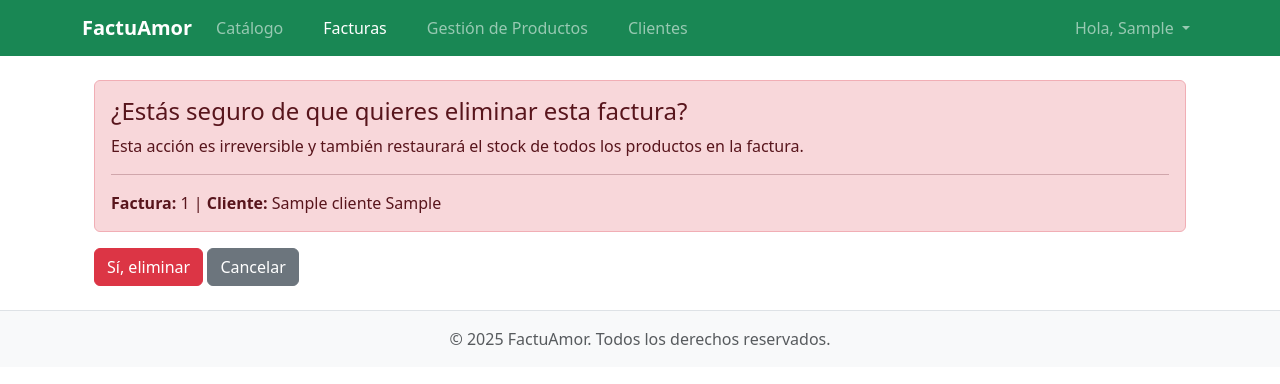
After one commit to lunimati123456/Factuamor-, a Django app: page /factura/eliminar/1/ in a window 1280 px wide. The commit adds this page. Shown: the top 384 px of the page. Run offline with Django 5.2, Linux system fonts and the light colour scheme; a user stored in the database is signed in; tables that the repository leaves empty hold one stand-in row (values such as "Sample post").

Commit message:
feat: Implementar la eliminación de facturas con reversión de stock
Se añadió la vista FacturaDeleteView y su URL para permitir la eliminación de facturas.
La lógica de eliminación utiliza el signal post_delete para restaurar el stock de los productos.
Se agregaron botones de 'Eliminar' en las vistas de lista y detalle, con validación de permisos para controlar el acceso.

```diff
--- /dev/null
+++ b/factura/templates/factura/factura_confirm_delete.html
@@ -0,0 +1,20 @@
+{% extends 'base.html' %}
+
+{% block title %}Confirmar Eliminación{% endblock %}
+
+{% block content %}
+<div class="container my-4">
+    <div class="alert alert-danger" role="alert">
+        <h4 class="alert-heading">¿Estás seguro de que quieres eliminar esta factura?</h4>
+        <p>Esta acción es irreversible y también restaurará el stock de todos los productos en la factura.</p>
+        <hr>
+        <p class="mb-0"><strong>Factura:</strong> {{ factura.pk }} | <strong>Cliente:</strong> {{ factura.cliente }}</p>
+    </div>
+
+    <form method="post">
+        {% csrf_token %}
+        <button type="submit" class="btn btn-danger">Sí, eliminar</button>
+        <a href="{% url 'factura:lista_facturas' %}" class="btn btn-secondary">Cancelar</a>
+    </form>
+</div>
+{% endblock %}
--- a/factura/templates/factura/factura_detail.html
+++ b/factura/templates/factura/factura_detail.html
@@ -49,7 +49,10 @@
                 </tbody>
             </table>
             <div class="d-flex justify-content-end mt-4">
-                <a href="{% url 'factura:lista_facturas' %}" class="btn btn-secondary">Volver al listado</a>
+                <a href="{% url 'factura:lista_facturas' %}" class="btn btn-secondary me-2">Volver al listado</a>
+                {% if perms.factura.delete_factura %}
+                <a href="{% url 'factura:eliminar_factura' factura.pk %}" class="btn btn-danger">Eliminar Factura</a>
+                {% endif %}
             </div>
         </div>
     </div>
--- a/factura/templates/factura/factura_list.html
+++ b/factura/templates/factura/factura_list.html
@@ -33,6 +33,9 @@
                     <td>{{ factura.total|moneda_cop }}</td>
                     <td>
                         <a href="{% url 'factura:detalle_factura' factura.pk %}" class="btn btn-sm btn-info">Ver Detalles</a>
+                        {% if perms.factura.delete_factura %}
+                        <a href="{% url 'factura:eliminar_factura' factura.pk %}" class="btn btn-sm btn-danger">Eliminar</a>
+                        {% endif %}
                     </td>
                 </tr>
                 {% endfor %}
--- a/factura/urls.py
+++ b/factura/urls.py
@@ -1,5 +1,5 @@
 from django.urls import path
-from .views import FacturaCreateView, FacturaListView, FacturaDetailView
+from .views import FacturaCreateView, FacturaDeleteView, FacturaListView, FacturaDetailView
 
 app_name = 'factura'
 
@@ -7,4 +7,5 @@ urlpatterns = [
     path('crear/', FacturaCreateView.as_view(), name='crear_factura'),
     path('lista/', FacturaListView.as_view(), name='lista_facturas'),
     path('<int:pk>/', FacturaDetailView.as_view(), name='detalle_factura'),
+    path('eliminar/<int:pk>/', FacturaDeleteView.as_view(), name='eliminar_factura'),
 ]
--- a/factura/views.py
+++ b/factura/views.py
@@ -1,7 +1,7 @@
 from django.shortcuts import render, redirect
 from django.urls import reverse_lazy
 from django.views import View
-from django.views.generic import ListView, DetailView
+from django.views.generic import ListView, DetailView, DeleteView
 from django.db import transaction
 from django.core.exceptions import ValidationError
 from .forms import FacturaForm
@@ -78,3 +78,9 @@ class FacturaDetailView(LoginRequiredMixin, DetailView):
     model = Factura
     template_name = 'factura/factura_detail.html'
     context_object_name = 'factura'
+
+class FacturaDeleteView(LoginRequiredMixin, PermissionRequiredMixin, DeleteView):
+    model = Factura
+    template_name = 'factura/factura_confirm_delete.html'
+    success_url = reverse_lazy('factura:lista_facturas')
+    permission_required = 'factura.delete_factura'
```
